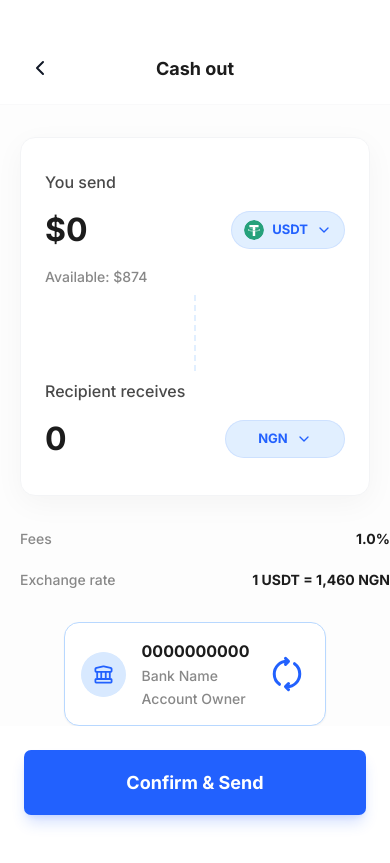
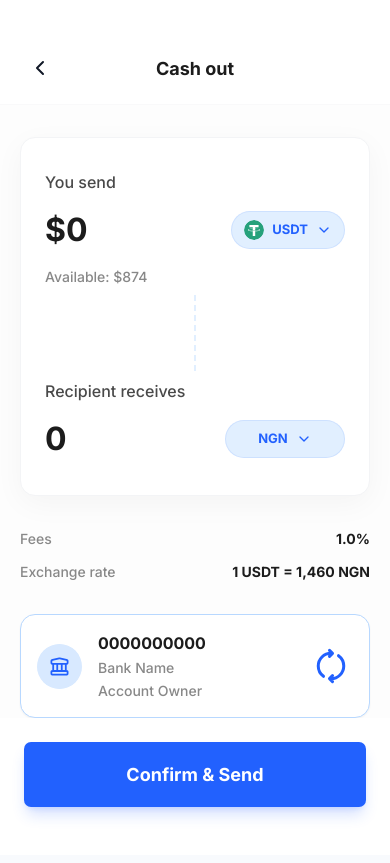
Before and after one commit to Fx-Remit/Fx-Remit, a Next.js app in the folder apps/pwa/: page /cash-out/bank/confirm in a window 390 px wide. Built offline with nearby package versions, Linux system fonts and the light colour scheme.

Commit message:
fix(pwa): tighten layout on bank confirmation page for small screens
- Fixed accidental 80px gap in fees section
- Optimized recipient detail card for responsive widths (w-full max-w-390px)
- Improved vertical spacing for higher density on compact devices

```diff
--- a/apps/pwa/src/app/cash-out/bank/confirm/page.tsx
+++ b/apps/pwa/src/app/cash-out/bank/confirm/page.tsx
@@ -41,8 +41,8 @@ function CashOutConfirmContent() {
       <div className="flex-1 flex flex-col items-center pt-8 overflow-y-auto w-full px-5">
         {/* Exchange Card (Identical to Bank Page) */}
         <div
-          className="bg-white rounded-[15px] p-6 shadow-[0px_8px_30px_rgba(0,0,0,0.04)] border border-gray-100 mb-8 flex flex-col justify-between"
-          style={{ width: '390px', height: '359px', maxWidth: 'calc(100vw - 40px)' }}
+          className="bg-white rounded-[15px] p-6 shadow-[0px_8px_30px_rgba(0,0,0,0.04)] border border-gray-100 mb-8 flex flex-col justify-between w-full max-w-[390px]"
+          style={{ height: '359px' }}
         >
           <div className="flex-1 flex flex-col justify-between py-2">
             {/* You Send */}
@@ -84,8 +84,7 @@ function CashOutConfirmContent() {
 
         {/* Fees & Exchange Rate */}
         <div
-          className="flex flex-col justify-between mb-10"
-          style={{ width: '370px', height: '54px', gap: '20px', margin: '0 auto 40px auto' }}
+          className="flex flex-col gap-3 mb-8 w-full max-w-[370px] mx-auto"
         >
           <div className="flex items-center justify-between">
             <span className="text-[#888888] text-[14px] font-medium">Fees</span>
@@ -93,12 +92,12 @@ function CashOutConfirmContent() {
           </div>
           <div className="flex items-center justify-between">
             <span className="text-[#888888] text-[14px] font-medium">Exchange rate</span>
-            <span className="text-[#1C1C1C] text-[14px] font-bold uppercase whitespace-nowrap">1 {token} = 1,460 {currency}</span>
+            <span className="text-[#1C1C1C] text-[14px] font-bold uppercase whitespace-nowrap text-right">1 {token} = 1,460 {currency}</span>
           </div>
         </div>
 
         {/* Payment Detail Box */}
-        <div className="bg-white rounded-[15px] p-4 border border-[#B8D8FF] flex items-center gap-4 relative shadow-sm">
+        <div className="w-full max-w-[390px] mx-auto bg-white rounded-[15px] p-4 border border-[#B8D8FF] flex items-center gap-4 relative shadow-sm">
           <div className="w-[45px] h-[45px] rounded-full bg-[#E1EFFF] flex items-center justify-center overflow-hidden flex-shrink-0">
             <img src="/bank2.svg" alt={isBank ? "Bank" : "Mobile Money"} className="w-[45px] h-[45px] object-contain" />
           </div>
```
